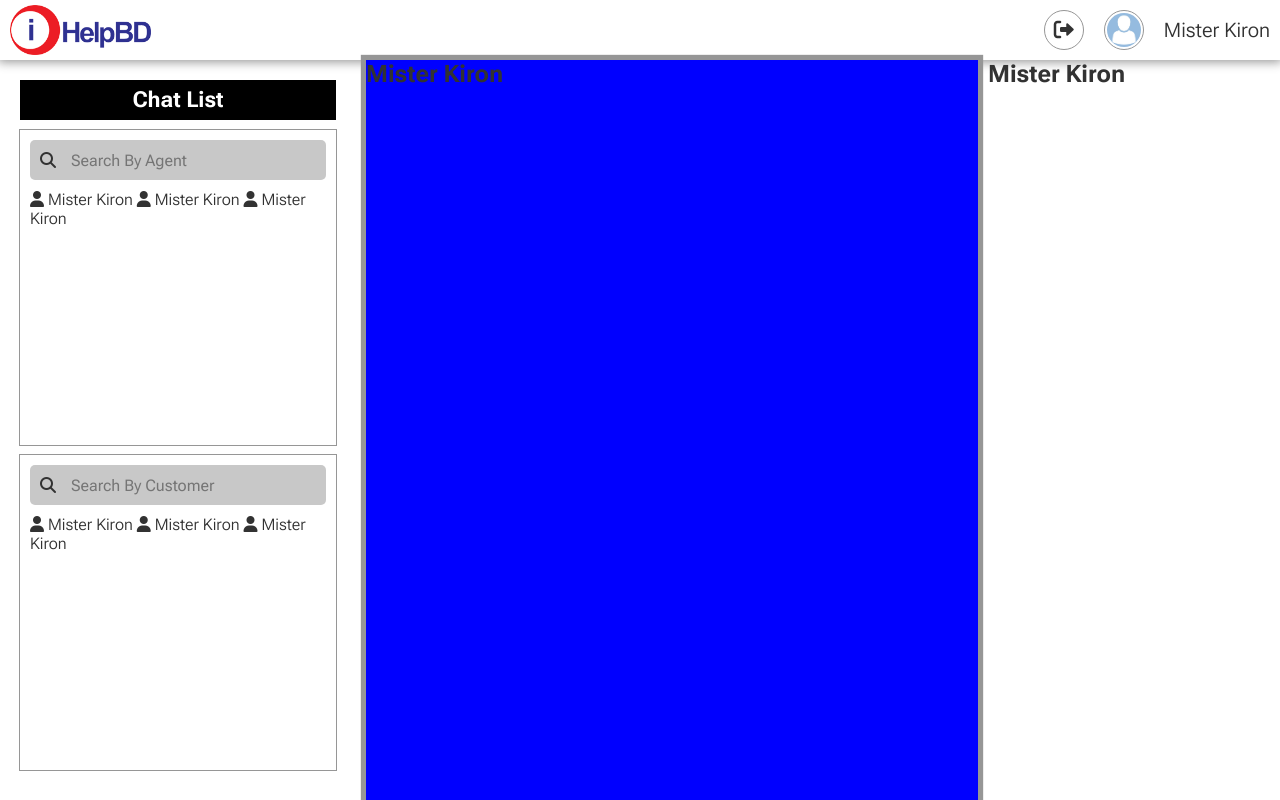
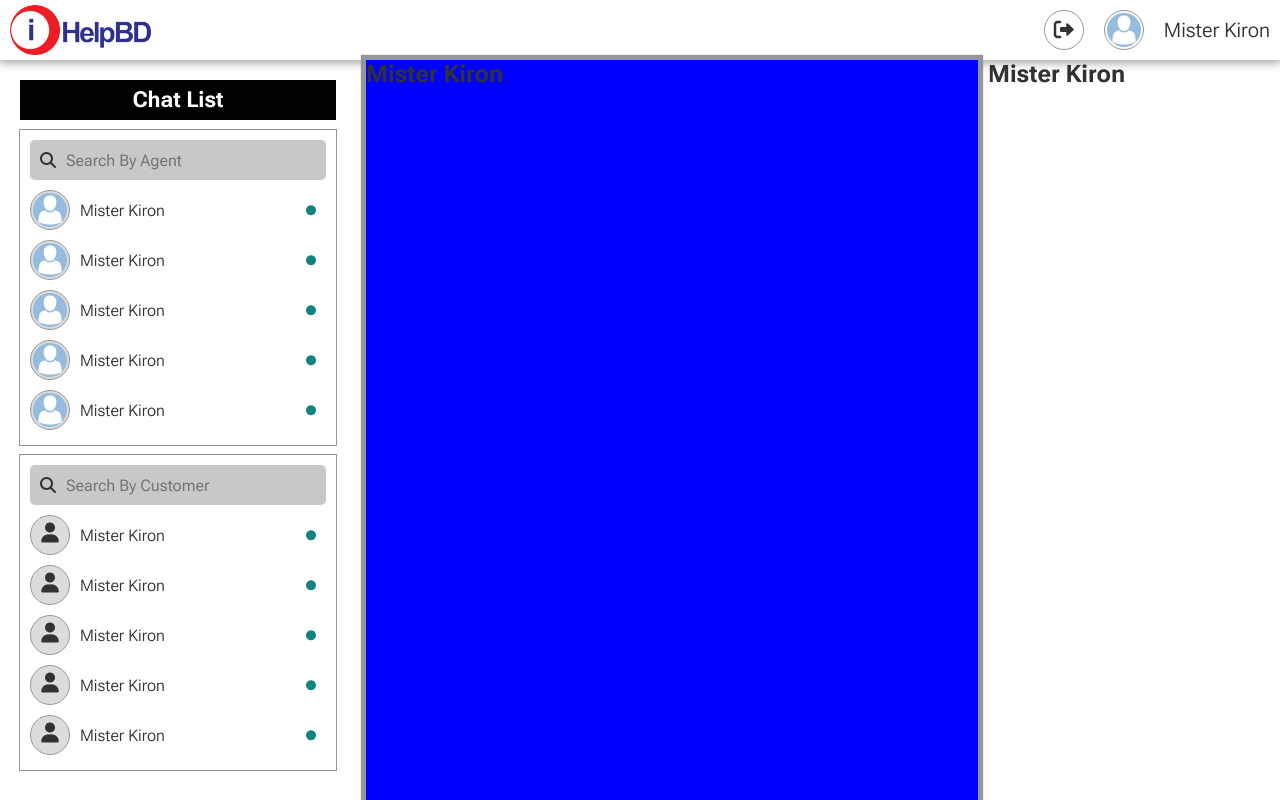
Before and after one commit to mistersakil/web-chat-ihelp, a plain HTML site: page index.html in a window 1280 px wide. Drawn offline with Linux system fonts and the light colour scheme.

Commit message:
chatList section design done

```diff
--- a/css/custom.css
+++ b/css/custom.css
@@ -122,29 +122,64 @@ body {
   flex-direction: column;
   outline: 1px solid var(--borderPrimary);
   height: 45%;
-  overflow-x: hidden;
-  overflow-y: scroll;
   padding: 1rem;
+  width: 100%;
+  position: relative;
 }
 #contentArea .chatListCol .chatListBox .searchBox {
-  width: 100%;
+  width: auto;
   height: 4rem;
   background-color: var(--bgSecondary);
-
   display: flex;
   align-items: center;
   justify-content: flex-start;
-  gap: 1rem;
-  padding: 0 0 0 1rem;
-  margin-bottom: 1rem;
+  /* gap: 1rem; */
+  padding: 0 2rem 0 1rem;
+
   border-radius: 0.5rem;
 }
 #contentArea .chatListCol .chatListBox .searchBox .searchInput {
-  height: 100%;
+  height: 4rem;
   width: 100%;
-  text-indent: 0.5rem;
+  text-indent: 1rem;
   background-color: transparent;
   font-size: 1.6rem;
+}
+#contentArea .chatListCol .chatList {
+  margin-top: 1rem;
+  overflow-x: hidden;
+  overflow-y: scroll;
+  display: flex;
+  flex-direction: column;
+  gap: 1rem;
+  padding-right: 1rem;
+}
+#contentArea .chatListCol .chatList .chatItem {
+  display: flex;
+  align-items: center;
+  gap: 1rem;
+  justify-content: space-between;
+}
+#contentArea .chatListCol .chatList .chatItem .profile {
+  display: flex;
+  align-items: center;
+  gap: 1rem;
+  justify-content: space-between;
+}
+#contentArea .chatListCol .chatList .chatItem .profile .icon {
+  width: 4rem;
+  height: 4rem;
+  border-radius: 50%;
+  padding: 0.2rem;
+  border: 0.1rem solid var(--borderPrimary);
+  background-color: var(--bgPrimary);
+  font-size: 2rem;
+  text-align: center;
+  line-height: 3rem;
+}
+#contentArea .chatListCol .chatList .chatItem .iconCount {
+  font-size: 1rem;
+  color: var(--brandColor);
 }
 /* chatHistoryCol style  */
 #contentArea .chatHistoryCol {
--- a/index.html
+++ b/index.html
@@ -49,9 +49,9 @@
   <body>
     <!-- header section starts  -->
     <header id="header">
-      <figure class="logo">
+      <a class="logo" href="./">
         <img src="./img/logo.png" alt="logo" class="img" />
-      </figure>
+      </a>
       <!-- /.col -->
       <section class="profile">
         <a class="circle" href="#" title="Logout">
@@ -82,16 +82,47 @@
 
           <nav class="chatList">
             <a href="#" class="chatItem">
-              <i class="fa-solid fa-user"></i>
-              Mister Kiron
+              <div class="profile">
+                <img src="./img/avatar.jpg" alt="logo" class="icon" />
+                <span class="name"> Mister Kiron </span>
+              </div>
+              <i class="fa-solid fa-circle iconCount"></i>
             </a>
             <a href="#" class="chatItem">
-              <i class="fa-solid fa-user"></i>
-              Mister Kiron
+              <div class="profile">
+                <img src="./img/avatar.jpg" alt="logo" class="icon" />
+                <span class="name"> Mister Kiron </span>
+              </div>
+              <i class="fa-solid fa-circle iconCount"></i>
             </a>
             <a href="#" class="chatItem">
-              <i class="fa-solid fa-user"></i>
-              Mister Kiron
+              <div class="profile">
+                <img src="./img/avatar.jpg" alt="logo" class="icon" />
+                <span class="name"> Mister Kiron </span>
+              </div>
+
+              <i class="fa-solid fa-circle iconCount"></i>
+            </a>
+            <a href="#" class="chatItem">
+              <div class="profile">
+                <img src="./img/avatar.jpg" alt="logo" class="icon" />
+                <span class="name"> Mister Kiron </span>
+              </div>
+              <i class="fa-solid fa-circle iconCount"></i>
+            </a>
+            <a href="#" class="chatItem">
+              <div class="profile">
+                <img src="./img/avatar.jpg" alt="logo" class="icon" />
+                <span class="name"> Mister Kiron </span>
+              </div>
+              <i class="fa-solid fa-circle iconCount"></i>
+            </a>
+            <a href="#" class="chatItem">
+              <div class="profile">
+                <img src="./img/avatar.jpg" alt="logo" class="icon" />
+                <span class="name"> Mister Kiron </span>
+              </div>
+              <i class="fa-solid fa-circle iconCount"></i>
             </a>
           </nav>
           <!-- /.chatList -->
@@ -109,18 +140,47 @@
           <!-- /.searchBox -->
           <nav class="chatList">
             <a href="#" class="chatItem">
-              <i class="fa-solid fa-user"></i>
-              Mister Kiron
+              <div class="profile">
+                <i class="fa-solid fa-user icon"></i>
+                <span class="name"> Mister Kiron </span>
+              </div>
+              <i class="fa-solid fa-circle iconCount"></i>
             </a>
+            <!-- /.chatItem -->
             <a href="#" class="chatItem">
-              <i class="fa-solid fa-user"></i>
-              Mister Kiron
+              <div class="profile">
+                <i class="fa-solid fa-user icon"></i>
+                <span class="name"> Mister Kiron </span>
+              </div>
+              <i class="fa-solid fa-circle iconCount"></i>
             </a>
+            <!-- /.chatItem -->
             <a href="#" class="chatItem">
-              <i class="fa-solid fa-user"></i>
-              Mister Kiron
+              <div class="profile">
+                <i class="fa-solid fa-user icon"></i>
+                <span class="name"> Mister Kiron </span>
+              </div>
+              <i class="fa-solid fa-circle iconCount"></i>
             </a>
+            <!-- /.chatItem -->
+            <a href="#" class="chatItem">
+              <div class="profile">
+                <i class="fa-solid fa-user icon"></i>
+                <span class="name"> Mister Kiron </span>
+              </div>
+              <i class="fa-solid fa-circle iconCount"></i>
+            </a>
+            <!-- /.chatItem -->
+            <a href="#" class="chatItem">
+              <div class="profile">
+                <i class="fa-solid fa-user icon"></i>
+                <span class="name"> Mister Kiron </span>
+              </div>
+              <i class="fa-solid fa-circle iconCount"></i>
+            </a>
+            <!-- /.chatItem -->
           </nav>
+          <!-- /.chatList -->
         </div>
         <!-- /.chatListBox -->
       </section>
```
